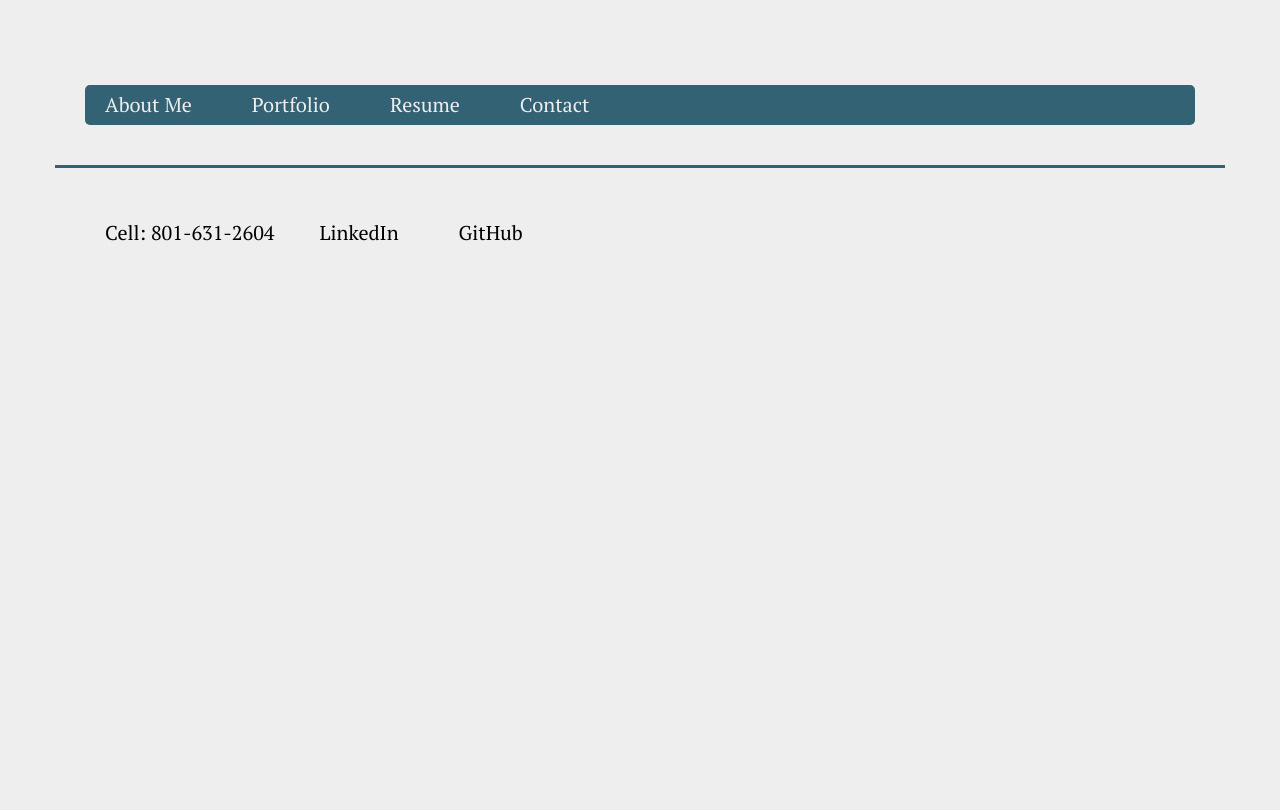
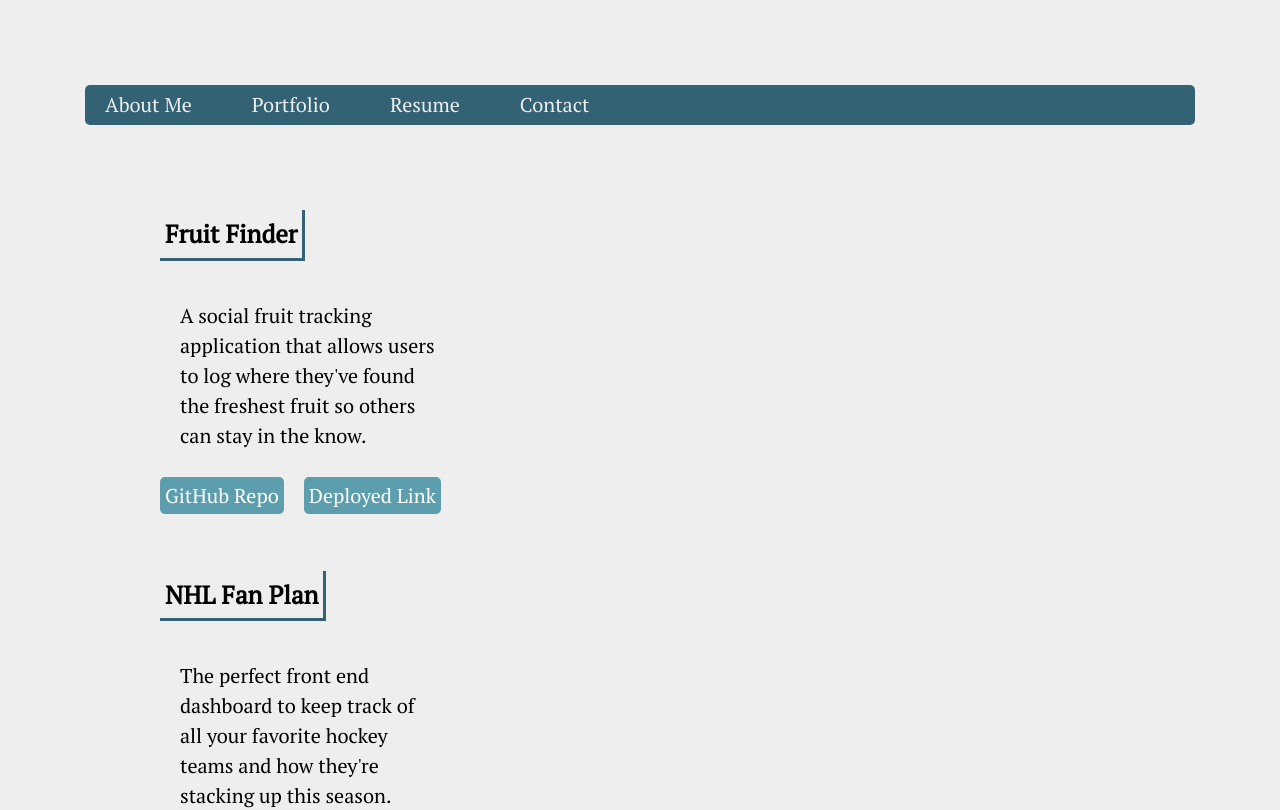
Before and after one commit to jaxson-lybbert/Portfolio, a React (Create React App) app in the folder client/: page /projects in a window 1280 px wide. Shown: the top 810 px of the page. Built offline with nearby package versions, Linux system fonts and the light colour scheme.

Commit message:
renamed portfolio page to projects

```diff
--- a/client/src/App.js
+++ b/client/src/App.js
@@ -3,7 +3,7 @@ import Nav from "./components/Nav";
 import Footer from "./components/Footer";
 import About from "./pages/About";
 import Contact from "./pages/Contact";
-import Portfolio from "./pages/Portfolio";
+import Projects from "./pages/Projects";
 import Resume from "./pages/Resume";
 
 import projectData from "./ProjectData";
@@ -17,8 +17,8 @@ function App() {
           <Routes>
             <Route path="/" element={<About />} />
             <Route
-              path="/portfolio"
-              element={<Portfolio projectData={projectData} />}
+              path="/projects"
+              element={<Projects projectData={projectData} />}
             />
             <Route path="/resume" element={<Resume />} />
             <Route path="/contact" element={<Contact />} />
--- a/client/src/pages/Portfolio.js
+++ b/client/src/pages/Projects.js
@@ -2,7 +2,7 @@ import Card from "react-bootstrap/Card";
 import Col from "react-bootstrap/Col";
 import Row from "react-bootstrap/esm/Row";
 
-export default function Portfolio({ projectData }) {
+export default function Projects({ projectData }) {
   return (
     <div className="container">
       <Row>
```
